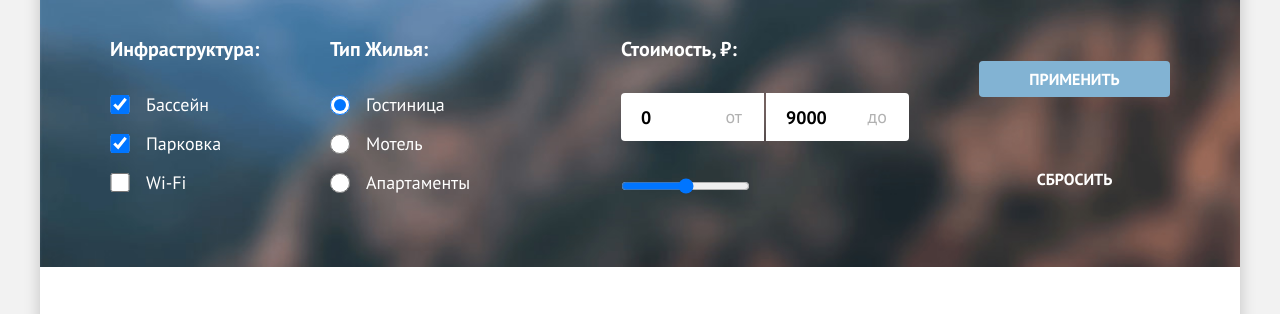
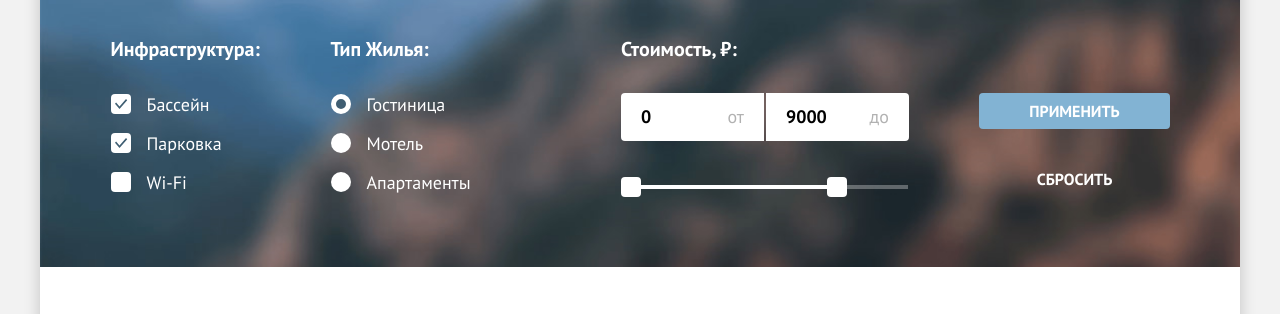
Before and after one commit to htmlacademy-htmlcss/1794633-sedona-37, a plain HTML site: page catalog.html in a window 1280 px wide. Shown: the part 210-524 px from the top of the page. Drawn offline with Linux system fonts and the light colour scheme.

Commit message:
Сверстаны декоративные элементы

```diff
--- a/catalog.html
+++ b/catalog.html
@@ -78,20 +78,29 @@
             <ul class="filter-set-child-items">
               <li class="filter-set-child-item">
                 <label class="filter-set-child-item-label">
-                  <input class="filter-set-child-item-input checkbox" type="checkbox" name="swim-pool" checked>
+                  <input class="filter-set-child-item-input visually-hidden checkbox" type="checkbox" name="swim-pool" checked>
+                  <span class="control-mark checkbox-mark"></span>
+                  <span class="control-description">
                     Бассейн
+                  </span>
                 </label>
               </li>
               <li class="filter-set-child-item">
                 <label class="filter-set-child-item-label">
-                  <input class="filter-set-child-item-input checkbox" type="checkbox" name="car-parking" checked>
+                  <input class="filter-set-child-item-input visually-hidden checkbox" type="checkbox" name="car-parking" checked>
+                  <span class="control-mark checkbox-mark"></span>
+                  <span class="control-description">
                     Парковка
+                  <span>
                 </label>
               </li>
               <li class="filter-set-child-item">
                 <label class="filter-set-child-item-label" lang="en">
-                  <input class="filter-set-child-item-input checkbox" type="checkbox" name="wi-fi">
+                  <input class="filter-set-child-item-input visually-hidden checkbox" type="checkbox" name="wi-fi">
+                  <span class="control-mark checkbox-mark"></span>
+                  <span class="control-description">
                     Wi-Fi
+                  </span>
                 </label>
               </li>
             </ul>
@@ -104,20 +113,29 @@
             <ul class="filter-set-child-items">
               <li class="filter-set-child-item">
                 <label class="filter-set-child-item-label">
-                  <input class="filter-set-child-item-input radio" type="radio" name="hotel-type" checked>
+                  <input class="filter-set-child-item-input visually-hidden radio" type="radio" name="hotel-type" checked>
+                  <span class="control-mark radio-mark"></span>
+                  <span class="control-description">
                     Гостиница
+                  </span>
                 </label>
               </li>
               <li class="filter-set-child-item">
                 <label class="filter-set-child-item-label">
-                  <input class="filter-set-child-item-input radio" type="radio" name="hotel-type">
+                  <input class="filter-set-child-item-input visually-hidden radio" type="radio" name="hotel-type">
+                  <span class="control-mark radio-mark"></span>
+                  <span class="control-description">
                     Мотель
+                  <span>
                 </label>
               </li>
               <li class="filter-set-child-item">
                 <label class="filter-set-child-item-label">
-                  <input class="filter-set-child-item-input radio" type="radio" name="hotel-type">
+                  <input class="filter-set-child-item-input visually-hidden radio" type="radio" name="hotel-type">
+                  <span class="control-mark radio-mark"></span>
+                  <span class="control-description">
                     Апартаменты
+                  </span>
                 </label>
               </li>
             </ul>
@@ -146,7 +164,14 @@
             </div>
 
             <div class="price-range-wrapper">
-              <input class="price-range-slider" type="range">
+              <div class="price-range-bar">
+                <button class="price-range-toggle-button range-button-min" type="button">
+                  <span class="visually-hidden">Изменить минимальную цену</span>
+                </button>
+                <button class="price-range-toggle-button range-button-max" type="button">
+                  <span class="visually-hidden">Изменить максимальную цену</span>
+                </button>
+              </div>
             </div>
           </fieldset>
 
--- a/styles/style.css
+++ b/styles/style.css
@@ -655,7 +655,7 @@ body {
   background-image: url("../images/catalog/hotel-filter-background.jpg");
   background-repeat: no-repeat;
   background-size: cover;
-  padding: 35px 70px 70px 70px;
+  padding: 34.5px 70px 70px 70.5px;
   color: #FFFFFF;
 }
 
@@ -738,25 +738,47 @@ body {
 
 .filter-set-child-item-label {
   line-height: 23px;
-  padding: 0;
-  display: flex;
-  align-items: center;
-  gap: 16px;
+  position: relative;
 }
 
-.filter-set-child-item-input {
+.control-mark {
+  position: absolute;
   width: 20px;
-  margin: 0;
+  height: 20px;
+  top: 50%;
+  transform: translateY(-50%);
+  background-color: #FFFFFF;
 }
 
-.filter-set-child-item-input.checkbox {
-  height: 19px;
+.checkbox-mark {
   border-radius: 4px;
 }
 
-.filter-set-child-item-input.radio {
-  height: 20px;
+.radio-mark {
+  border-radius: 50%;
 }
+
+.control-description {
+  padding-left: 36px;
+}
+
+.filter-set-child-item-input[type="checkbox"]:checked + .control-mark::before {
+  position: absolute;
+  width: 20px;
+  height: 19px;
+  background-image: url("../images/catalog/tick.svg");
+  background-position: center;
+  background-repeat: no-repeat;
+  content: "";
+}
+
+.filter-set-child-item-input[type="radio"]:checked + .control-mark {
+  background-color: #3F5E72;
+  border: 5.5px solid #FFFFFF;
+  box-sizing: border-box;
+}
+
+
 
 
 .price-filter {
@@ -767,12 +789,11 @@ body {
 .min-to-max-input-wrapper {
   display: flex;
   gap: 2px;
+  margin-bottom: 44px;
 }
 
 .price-input-wrapper {
   position: relative;
-  margin-bottom: 36px;
-
 }
 
 .price-input {
@@ -798,7 +819,7 @@ body {
 .price-label {
   position: absolute;
   top: 50%;
-  right: 22px;
+  right: 20px;
   transform: translateY(-50%);
   opacity: 0.3;
   color: #000000;
@@ -806,14 +827,29 @@ body {
 }
 
 .price-range-wrapper {
-  height: 20px;
+  width: 287px;
+  height: 4px;
+  background-color: rgba(255, 255, 255, 0.3);
+  position: relative;
 }
 
-.price-range-slider {
-  color: #FFFFFF;
-  /*margin-top: auto;*/
-  margin: 0;
-  /*height: 20px;*/
+.price-range-bar {
+  position: absolute;
+  width: 226px;
+  height: 4px;
+  background-color: #FFFFFF;
+  display: flex;
+  justify-content: space-between;
+  align-items: center;
+}
+
+.price-range-toggle-button {
+  width: 20px;
+  height: 20px;
+  border-radius: 4px;
+  background-color: #FFFFFF;
+  position: relative;
+  border: none;
 }
 
 
@@ -827,8 +863,9 @@ body {
 
 .filter-form-button {
   min-width: 191px;
-  height: 36px;
-  border: 0;
+  min-height: 36px;
+  padding: 8px 8px;
+  border: none;
   border-radius: 4px;
   color: #FFFFFF;
   cursor: pointer;
@@ -837,35 +874,21 @@ body {
   font-size: 16px;
   font-weight: 700;
   line-height: 20px;
-}
-
-.apply-filter-button {
-  padding: 8px 50px;
-  border: none;
   font-family: inherit;
-  font-style: normal;
-  font-weight: 700;
-  font-size: 16px;
-  line-height: 20px;
-  text-transform: uppercase;
-  cursor: pointer;
-}
-
-.reset-filter-button {
-  padding: 5px 54.5px;
-  margin-top: 32px;
-  background: none;
-  border: 3px solid #83b3d300;
-  font-family: inherit;
-  font-style: normal;
-  font-weight: 700;
-  font-size: 16px;
-  line-height: 20px;
-  text-transform: uppercase;
   cursor: pointer;
   transition-property: opacity, border;
   transition-duration: 0.3s;
   transition-timing-function: ease-in-out;
+}
+
+.apply-filter-button {
+
+}
+
+.reset-filter-button {
+  background-color: transparent;
+  /*border: 3px solid #83b3d300;*/
+
 }
 
 
@@ -923,7 +946,7 @@ body {
   font-size: 18px;
   line-height: 21px;
   width: 292px;
-  padding-left: 18px;
+  padding-left: 14px;
   margin-left: auto;
   font-family: inherit;
   border: 2px solid #E5E5E5;
```
Also changed, not shown: images/catalog/tick.svg (added). Lines whose indentation alone changed are shown as unchanged.
